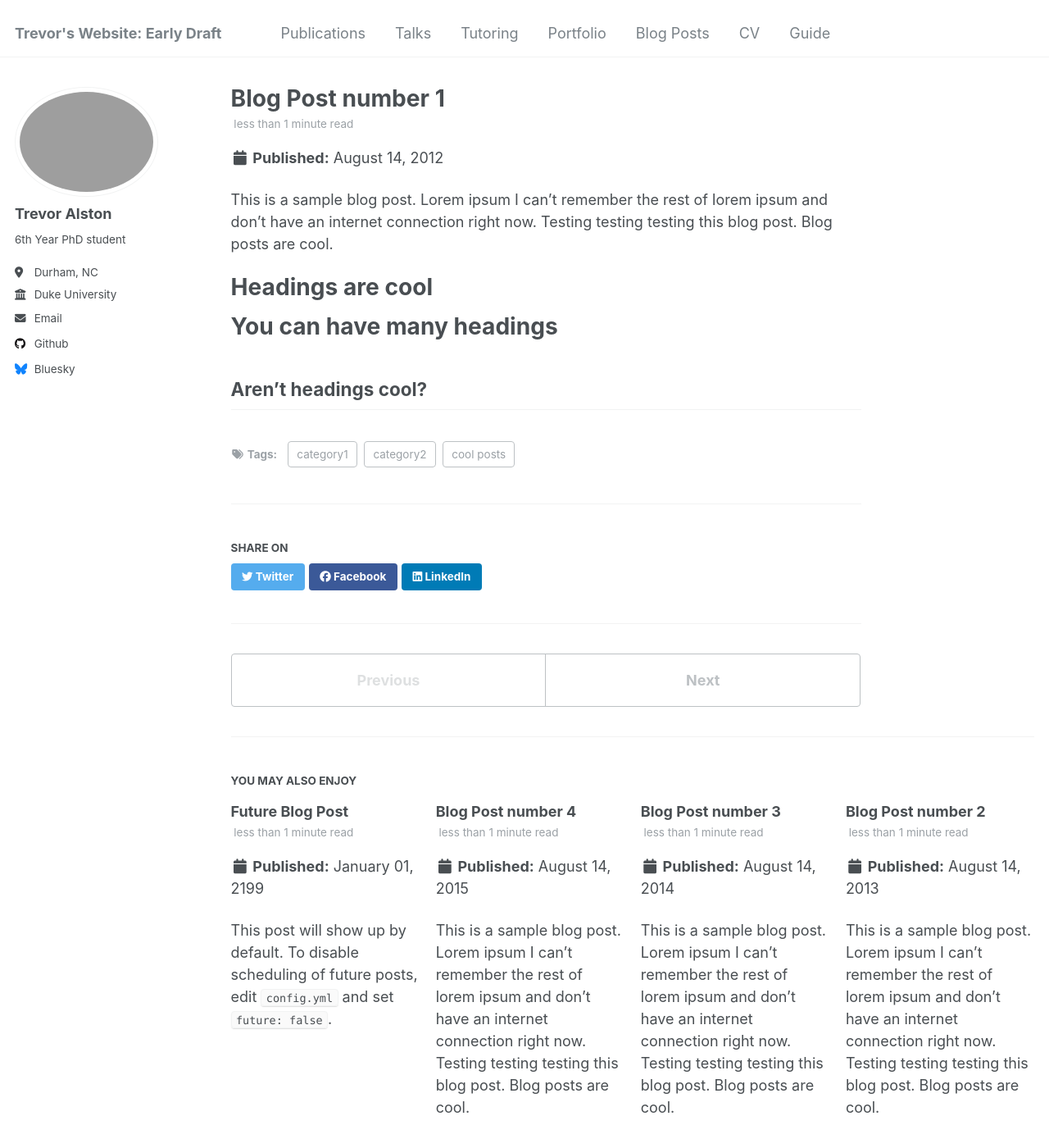
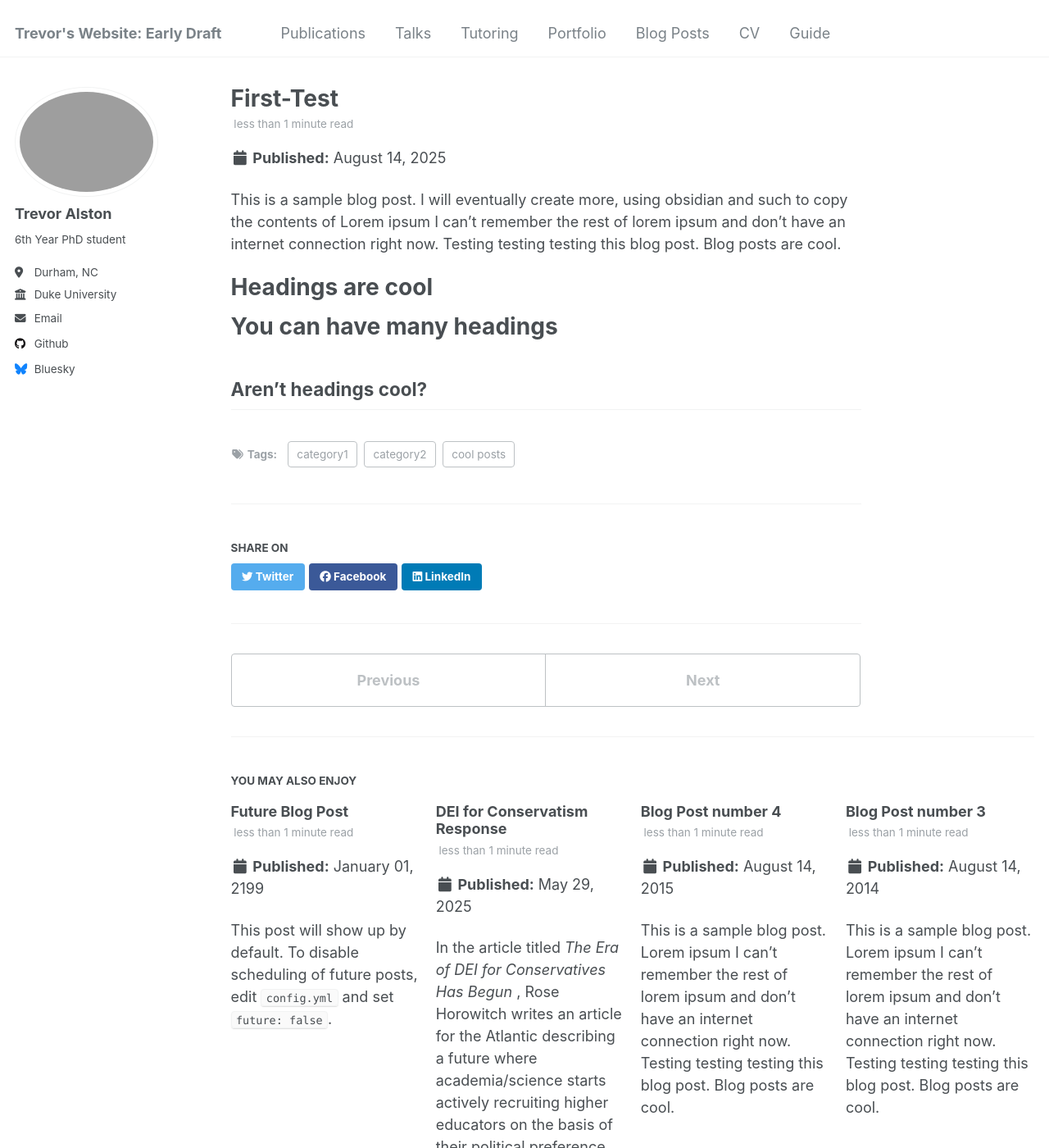
Before and after one commit to Trevorules/trevorules.github.io, a Jekyll site: the page built from _posts/2012-08-14-blog-post-1.md, in a window 1280 px wide and 1400 px high. Shown: the whole window at 82% size. Built offline with Jekyll 4.4.1, drawn with Linux system fonts in a browser that asks for light colours; some of the changed text lies outside the part shown.

Commit message:
updates to pages

```diff
--- a/_posts/2012-08-14-blog-post-1.md
+++ b/_posts/2012-08-14-blog-post-1.md
@@ -1,14 +1,14 @@
 ---
-title: 'Blog Post number 1'
-date: 2012-08-14
-permalink: /posts/2012/08/blog-post-1/
+title: 'First-Test'
+date: 2025-08-14
+permalink: /posts/2025/05/First-Test/
 tags:
   - cool posts
   - category1
   - category2
 ---
 
-This is a sample blog post. Lorem ipsum I can't remember the rest of lorem ipsum and don't have an internet connection right now. Testing testing testing this blog post. Blog posts are cool.
+This is a sample blog post. I will eventually create more, using obsidian and such to copy the contents of Lorem ipsum I can't remember the rest of lorem ipsum and don't have an internet connection right now. Testing testing testing this blog post. Blog posts are cool.
 
 Headings are cool
 ======
--- /dev/null
+++ b/_posts/2025-05-29-blog-post-1.md
@@ -0,0 +1,17 @@
+---
+title: 'DEI for Conservatism Response'
+date: 2025-05-29
+permalink: /posts/2025/05/DEI_for_Conservatism_Response/
+tags:
+  - Politics
+  - Science
+  - Education
+---
+
+
+In the article titled [_The Era of DEI for Conservatives Has Begun_ ](https://www.theatlantic.com/ideas/archive/2025/05/conservative-professors-dei-initiatives/682944/), Rose Horowitch writes an article for the Atlantic describing a future where academia/science starts actively recruiting higher educators on the basis of their political preference, namely, recruiting more conservative minded folk. I have numerous problems with this future. Lets break this down starting with Rose's **rationalle**.
+
+Rationalle
+=====
+
+The  Article
```
Also changed, not shown: _pages/about.md (+10 -1 lines).
